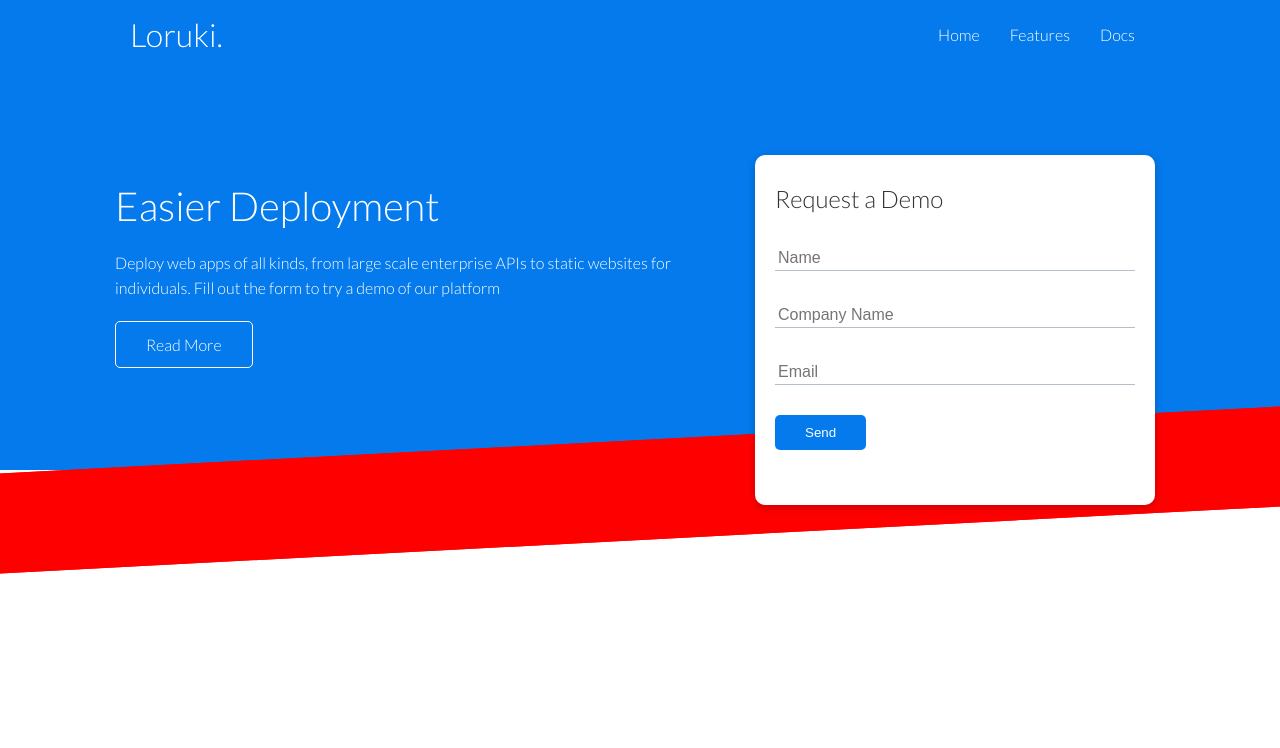
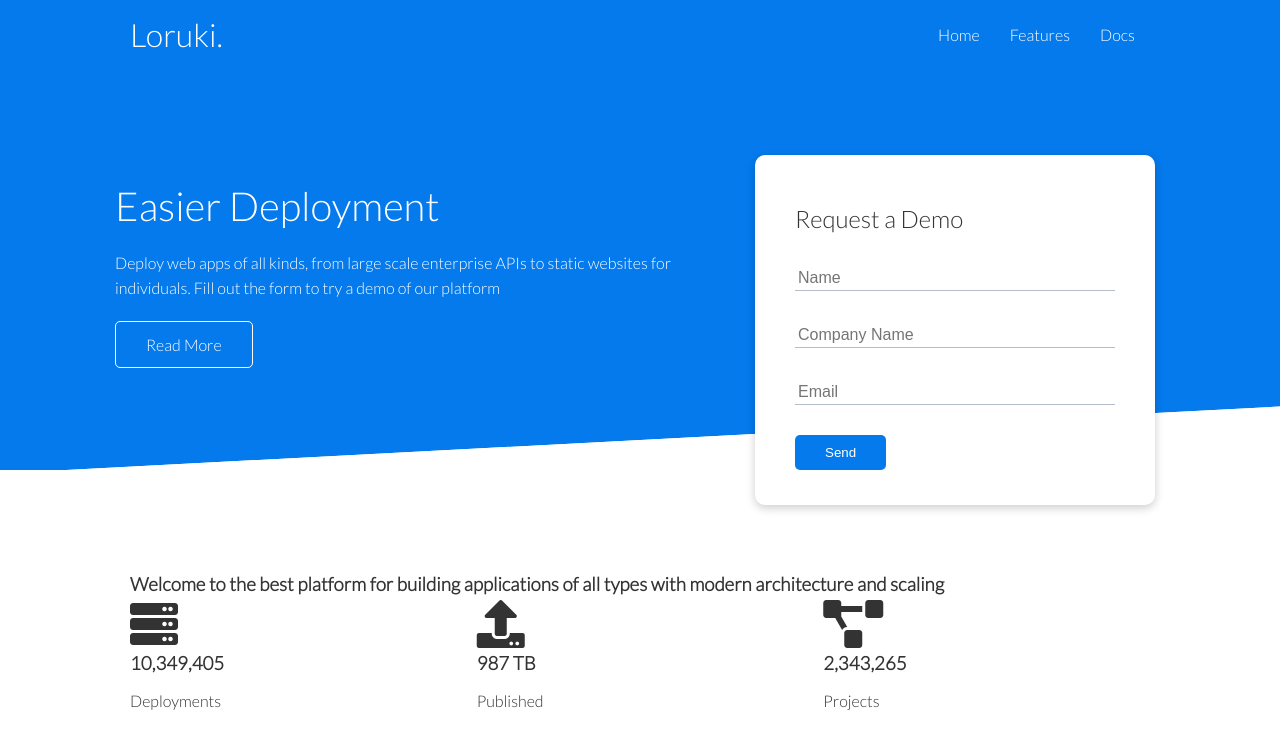
Before and after one commit to rusikosi/PROJECT-Grid-Flexbox-Animation-website, a plain HTML site: page index.html in a window 1280 px wide. Drawn offline with Linux system fonts and the light colour scheme.

Commit message:
created new file utilities.css, added stylesheets

```diff
--- a/style.css
+++ b/css/style.css
@@ -130,60 +130,15 @@ img {
   bottom: -70px;
   right: 0;
   left: 0;
-  background: red;
+  background: #fff;
   transform: skewY(-3deg);
+  -webkit-transform: skewY(-3deg);
+  -moz-transform: skewY(-3deg);
+  -ms-transform: skewY(-3deg);
 }
 
+/* Stats */
 
-/* Utilities */
-
-.container {
-  max-width: 1100px;
-  margin: 0 auto;
-  overflow: auto;
-  padding: 0 40px;
+.stats {
+  padding-top: 100px;
 }
-
-.card {
-  background-color: #fff;
-  color: #333;
-  border-radius: 10px;
-  box-shadow: 0 3px 10px rgba(0, 0, 0, 0.2);
-  padding: 20px;
-  margin: 10px;
-}
-
-.btn {
-  display: inline-block;
-  padding: 10px 30px;
-  cursor: pointer;
-  background: var(--primary-color);
-  color: #fff;
-  border: none;
-  border-radius: 5px;
-}
-
-.btn-outline {
-  background-color: transparent;
-  border: 1px solid #fff;
-}
-
-.btn:hover {
-  transform: scale(0.98);
-}
-
-.flex {
-  display: flex;
-  justify-content: center;
-  align-items: center;
-  height: 100%;
-}
-
-.grid {
-  display: grid;
-  grid-template-columns: repeat(2, 1fr);
-  gap: 20px;
-  justify-content: center;
-  align-items: center;
-  height: 100%;
-}
--- /dev/null
+++ b/css/utilities.css
@@ -0,0 +1,55 @@
+
+.container {
+  max-width: 1100px;
+  margin: 0 auto;
+  overflow: auto;
+  padding: 0 40px;
+}
+
+.card {
+  background-color: #fff;
+  color: #333;
+  border-radius: 10px;
+  box-shadow: 0 3px 10px rgba(0, 0, 0, 0.2);
+  padding: 20px;
+  margin: 10px;
+}
+
+.btn {
+  display: inline-block;
+  padding: 10px 30px;
+  cursor: pointer;
+  background: var(--primary-color);
+  color: #fff;
+  border: none;
+  border-radius: 5px;
+}
+
+.btn-outline {
+  background-color: transparent;
+  border: 1px solid #fff;
+}
+
+.btn:hover {
+  transform: scale(0.98);
+}
+
+.flex {
+  display: flex;
+  justify-content: center;
+  align-items: center;
+  height: 100%;
+}
+
+.grid {
+  display: grid;
+  grid-template-columns: repeat(2, 1fr);
+  gap: 20px;
+  justify-content: center;
+  align-items: center;
+  height: 100%;
+}
+
+.grid-3 {
+  grid-template-columns: repeat(3, 1fr);
+}
--- a/index.html
+++ b/index.html
@@ -4,8 +4,9 @@
   <meta charset="UTF-8">
   <meta http-equiv="X-UA-Compatible" content="IE=edge">
   <meta name="viewport" content="width=device-width, initial-scale=1.0">
-  <link rel="stylesheet" type="text/css" href="./style.css">
   <link rel="stylesheet" href="https://cdnjs.cloudflare.com/ajax/libs/font-awesome/5.15.1/css/all.min.css" integrity="sha512-+4zCK9k+qNFUR5X+cKL9EIR+ZOhtIloNl9GIKS57V1MyNsYpYcUrUeQc9vNfzsWfV28IaLL3i96P9sdNyeRssA==" crossorigin="anonymous" />
+  <link rel="stylesheet" type="text/css" href="./css/utilities.css">
+  <link rel="stylesheet" type="text/css" href="./css/style.css">
   <title>Loruki | Cloud Hosting For Everyone</title>
 </head>
 <body>
@@ -49,5 +50,32 @@
         </div>
       </div>
     </section>
+
+    <!-- Stats -->
+    <section class="stats">
+      <div class="container">
+        <h3 class="stats-heading text-center my-1">
+          Welcome to the best platform for building applications of all types with modern architecture and scaling
+        </h3>
+
+        <div class="grid grid-3 text-center my-4">
+          <div>
+            <i class="fas fa-server fa-3x"></i>
+              <h3>10,349,405</h3>
+              <p class="text-secondary">Deployments</p>
+          </div>
+          <div>
+            <i class="fas fa-upload fa-3x"></i>
+              <h3>987 TB</h3>
+              <p class="text-secondary">Published</p>
+          </div>
+          <div>
+            <i class="fas fa-project-diagram fa-3x"></i>
+              <h3>2,343,265</h3>
+              <p class="text-secondary">Projects</p>
+          </div>
+        </div>
+      </div>
+    </section>
 </body>
 </html>
```
